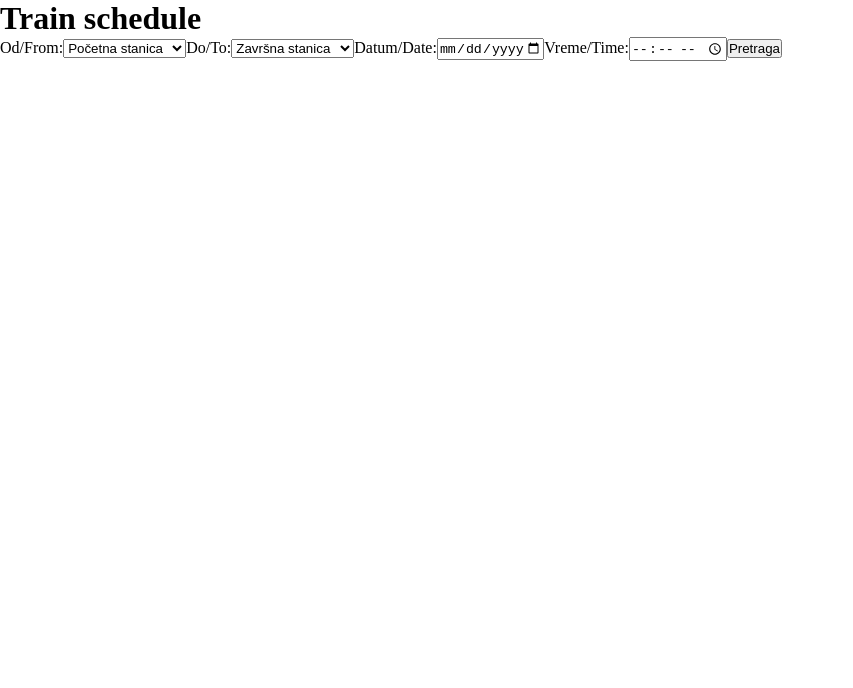
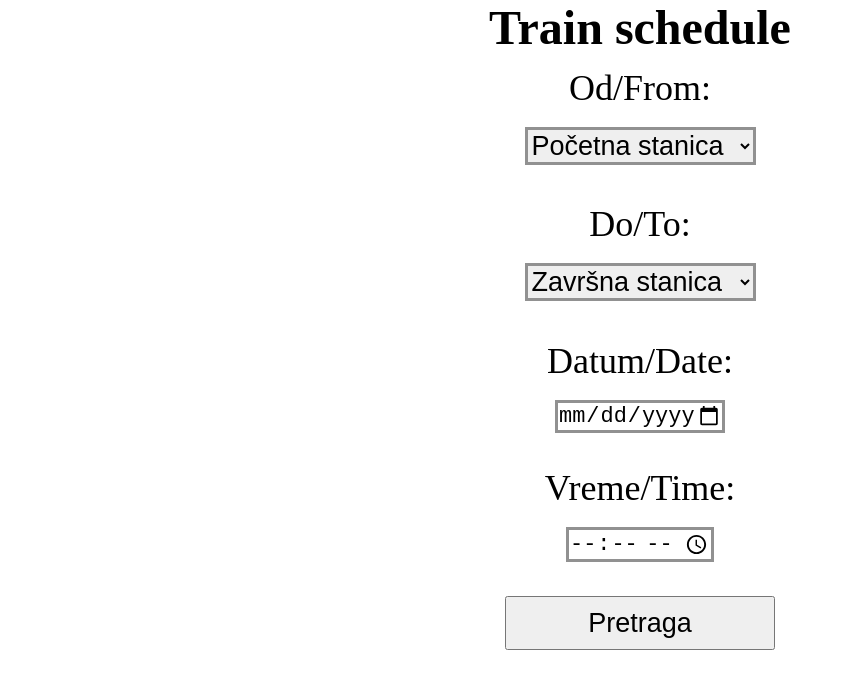
Before and after one commit to Marija-Kov/train-schedule, a React (Vite) app: page / in a window 1280 px wide. Shown: the top 688 px of the page, without its empty margins (0-853 px from the left). Built offline with nearby package versions, Linux system fonts and the light colour scheme.

Commit message:
add minimal style

```diff
--- /dev/null
+++ b/src/scss/main.css
@@ -0,0 +1,45 @@
+* {
+  box-sizing: border-box;
+  margin: 0;
+  padding: 0;
+}
+
+body {
+  min-width: 320px;
+  max-width: 100vw;
+  height: 100vh;
+}
+
+.container,
+form {
+  font-size: 1.5em;
+  display: flex;
+  flex-direction: column;
+  gap: 0.5em;
+  align-items: center;
+  width: 100%;
+  height: 100%;
+}
+
+select,
+button,
+input {
+  font-size: 0.75em;
+  cursor: pointer;
+  transition: 0.3s;
+}
+
+select,
+input {
+  margin-bottom: 0.75em;
+  border: solid 3px rgb(145, 145, 145);
+}
+
+.error {
+  border: solid 3px red;
+}
+
+button.search {
+  width: 10em;
+  height: 2em;
+}/*# sourceMappingURL=main.css.map */
--- a/src/scss/main.scss
+++ b/src/scss/main.scss
@@ -3,3 +3,43 @@
     margin: 0;
     padding: 0;
 }
+
+body {
+    min-width: 320px;
+    max-width: 100vw;
+    height: 100vh;
+  }
+
+.container,
+form {
+    font-size: 1.5em;
+    display: flex;
+    flex-direction: column;
+    gap: 0.5em;
+    align-items: center;
+    width: 100%;
+    height: 100%;
+}
+
+select,
+button,
+input {
+    font-size: 0.75em;
+    cursor: pointer;
+    transition: 0.3s;
+}
+
+select,
+input {
+    margin-bottom: 0.75em;
+    border: solid 3px rgb(145, 145, 145);
+}
+
+.error {
+    border: solid 3px red;
+}
+
+button.search {
+    width: 10em;
+    height: 2em;
+}
```
Also changed, not shown: 1 other file (tests, documents, lock files or other folders).
